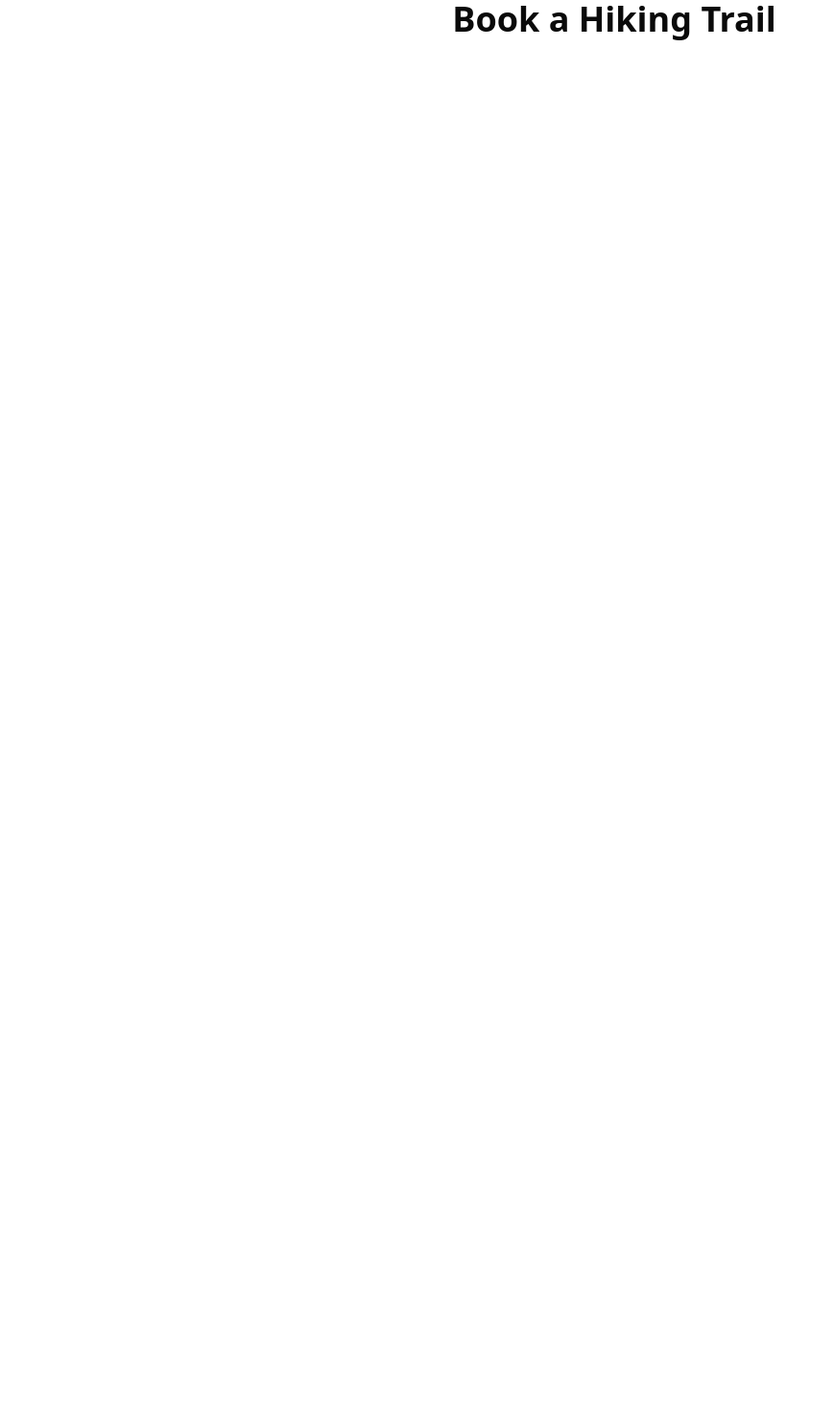
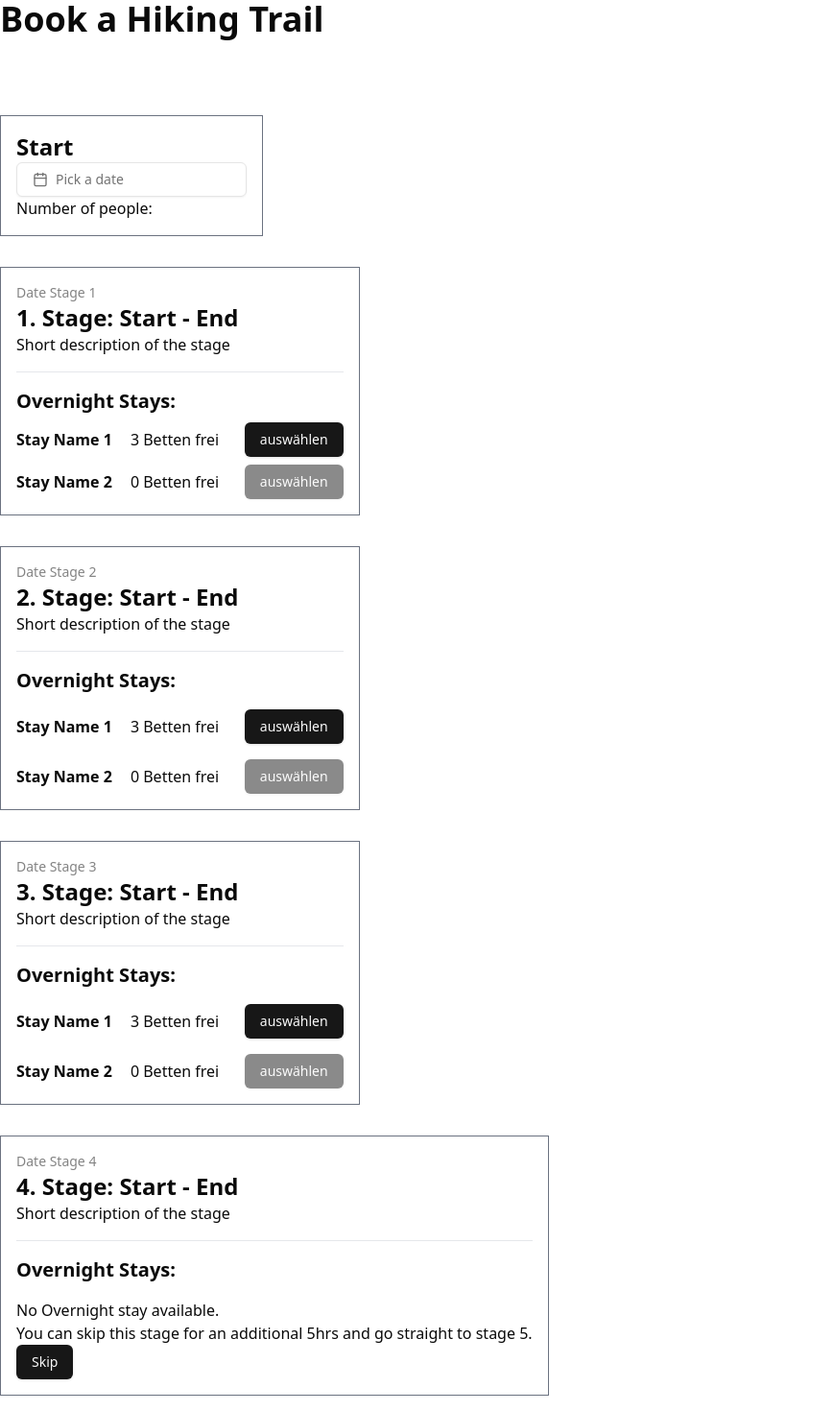
Before and after one commit to ScriptingMage/TourismTechnology2024, a Next.js app in the folder wwbs/: page /hiking-trails/book in a window 1280 px wide. Shown: the part 80-1550 px from the top of the page at 96% size, without its empty margins (0-869 px from the left). Before the commit the page ends 800 px from the top, so only its background shows below. Built offline with nearby package versions, Linux system fonts and the light colour scheme.

Commit message:
added datepicker & input, hiking trails booking progress

```diff
--- a/wwbs/src/app/hiking-trails/book/page.tsx
+++ b/wwbs/src/app/hiking-trails/book/page.tsx
@@ -1,7 +1,110 @@
+import { Button } from "@/components/ui/button";
+import { DatePicker } from "@/components/ui/datepicker";
+
 export default function Page() {
   return (
     <div className="container mx-auto py-20">
-      <h1 className="text-center text-4xl font-bold mb-20">Book a Hiking Trail</h1>
+      <h1 className="text-4xl font-bold mb-20">Book a Hiking Trail</h1>
+      <div className="flex flex-col items-start gap-8">
+        <div className="border border-gray-500 p-4 w-auto">
+          <h2 className="text-2xl font-bold">Start</h2>
+          <div className="relative">
+            <DatePicker />
+          </div>
+          <div>Number of people:</div>
+        </div>
+
+        <div className="border border-gray-500 p-4 w-auto">
+          <div className="text-sm opacity-50">Date Stage 1</div>
+          <h2 className="text-2xl font-bold">1. Stage: Start - End</h2>
+          <p>Short description of the stage</p>
+          <h3 className="text-xl font-bold border-t border-gray-200 mt-4 pt-4">
+            Overnight Stays:
+          </h3>
+          <div className="grid gap-2 mt-2">
+            <div className="grid grid-cols-3 gap-4 items-center">
+              <div className="font-bold">Stay Name 1</div>
+              <div>3 Betten frei</div>
+              <div>
+                <Button>auswählen</Button>
+              </div>
+            </div>
+            <div className="grid grid-cols-3 gap-4 items-center">
+              <div className="font-bold">Stay Name 2</div>
+              <div>0 Betten frei</div>
+              <div>
+                <Button disabled>auswählen</Button>
+              </div>
+            </div>
+          </div>
+        </div>
+
+        <div className="border border-gray-500 p-4 w-auto">
+          <div className="text-sm opacity-50">Date Stage 2</div>
+          <h2 className="text-2xl font-bold">2. Stage: Start - End</h2>
+          <p>Short description of the stage</p>
+          <h3 className="text-xl font-bold border-t border-gray-200 mt-4 pt-4">
+            Overnight Stays:
+          </h3>
+          <div className="grid gap-4 mt-4">
+            <div className="grid grid-cols-3 gap-4 items-center">
+              <div className="font-bold">Stay Name 1</div>
+              <div>3 Betten frei</div>
+              <div>
+                <Button>auswählen</Button>
+              </div>
+            </div>
+            <div className="grid grid-cols-3 gap-4 items-center">
+              <div className="font-bold">Stay Name 2</div>
+              <div>0 Betten frei</div>
+              <div>
+                <Button disabled>auswählen</Button>
+              </div>
+            </div>
+          </div>
+        </div>
+
+        <div className="border border-gray-500 p-4 w-auto">
+          <div className="text-sm opacity-50">Date Stage 3</div>
+          <h2 className="text-2xl font-bold">3. Stage: Start - End</h2>
+          <p>Short description of the stage</p>
+          <h3 className="text-xl font-bold border-t border-gray-200 mt-4 pt-4">
+            Overnight Stays:
+          </h3>
+          <div className="grid gap-4 mt-4">
+            <div className="grid grid-cols-3 gap-4 items-center">
+              <div className="font-bold">Stay Name 1</div>
+              <div>3 Betten frei</div>
+              <div>
+                <Button>auswählen</Button>
+              </div>
+            </div>
+            <div className="grid grid-cols-3 gap-4 items-center">
+              <div className="font-bold">Stay Name 2</div>
+              <div>0 Betten frei</div>
+              <div>
+                <Button disabled>auswählen</Button>
+              </div>
+            </div>
+          </div>
+        </div>
+        <div className="border border-gray-500 p-4 w-auto">
+          <div className="text-sm opacity-50">Date Stage 4</div>
+          <h2 className="text-2xl font-bold">4. Stage: Start - End</h2>
+          <p>Short description of the stage</p>
+          <h3 className="text-xl font-bold border-t border-gray-200 mt-4 pt-4">
+            Overnight Stays:
+          </h3>
+          <div className="grid gap-4 mt-4">
+            <div>
+              <p>No Overnight stay available.</p>
+              <p>You can skip this stage for an
+              additional 5hrs and go straight to stage 5.</p>
+              <Button>Skip</Button>
+            </div>
+          </div>
+        </div>
       </div>
-  )
-  }
+    </div>
+  );
+}
--- /dev/null
+++ b/wwbs/src/components/ui/datepicker.tsx
@@ -0,0 +1,43 @@
+"use client"
+
+import * as React from "react"
+import { format } from "date-fns"
+import { CalendarIcon } from "lucide-react"
+
+import { cn } from "@/lib/utils"
+import { Button } from "@/components/ui/button"
+import { Calendar } from "@/components/ui/calendar"
+import {
+  Popover,
+  PopoverContent,
+  PopoverTrigger,
+} from "@/components/ui/popover"
+
+export function DatePicker() {
+  const [date, setDate] = React.useState<Date>()
+
+  return (
+    <Popover>
+      <PopoverTrigger asChild>
+        <Button
+          variant={"outline"}
+          className={cn(
+            "w-[240px] justify-start text-left font-normal",
+            !date && "text-muted-foreground"
+          )}
+        >
+          <CalendarIcon />
+          {date ? format(date, "PPP") : <span>Pick a date</span>}
+        </Button>
+      </PopoverTrigger>
+      <PopoverContent className="w-auto p-0" align="start">
+        <Calendar
+          mode="single"
+          selected={date}
+          onSelect={setDate}
+          initialFocus
+        />
+      </PopoverContent>
+    </Popover>
+  )
+}
--- /dev/null
+++ b/wwbs/src/components/ui/input.tsx
@@ -0,0 +1,22 @@
+import * as React from "react"
+
+import { cn } from "@/lib/utils"
+
+const Input = React.forwardRef<HTMLInputElement, React.ComponentProps<"input">>(
+  ({ className, type, ...props }, ref) => {
+    return (
+      <input
+        type={type}
+        className={cn(
+          "flex h-9 w-full rounded-md border border-input bg-transparent px-3 py-1 text-base shadow-sm transition-colors file:border-0 file:bg-transparent file:text-sm file:font-medium file:text-foreground placeholder:text-muted-foreground focus-visible:outline-none focus-visible:ring-1 focus-visible:ring-ring disabled:cursor-not-allowed disabled:opacity-50 md:text-sm",
+          className
+        )}
+        ref={ref}
+        {...props}
+      />
+    )
+  }
+)
+Input.displayName = "Input"
+
+export { Input }
```
